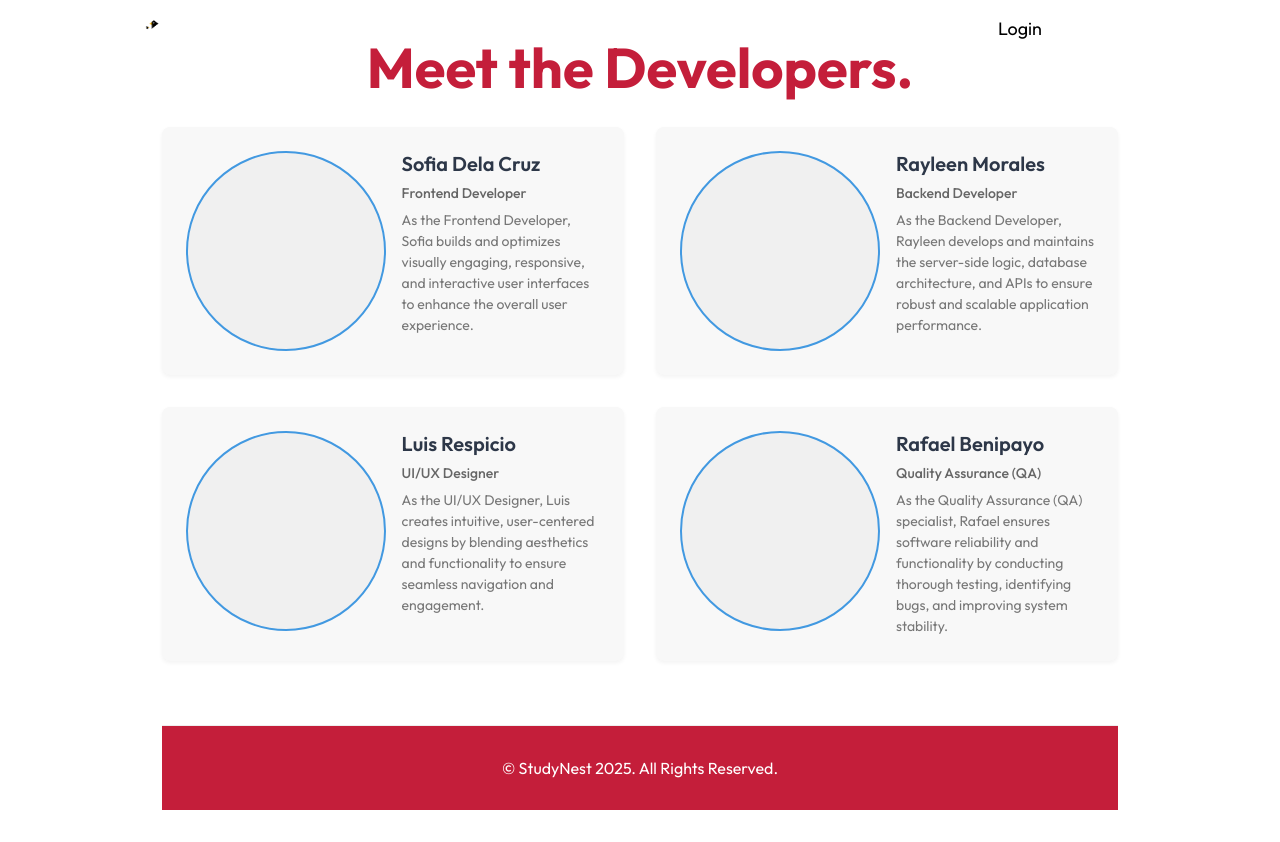
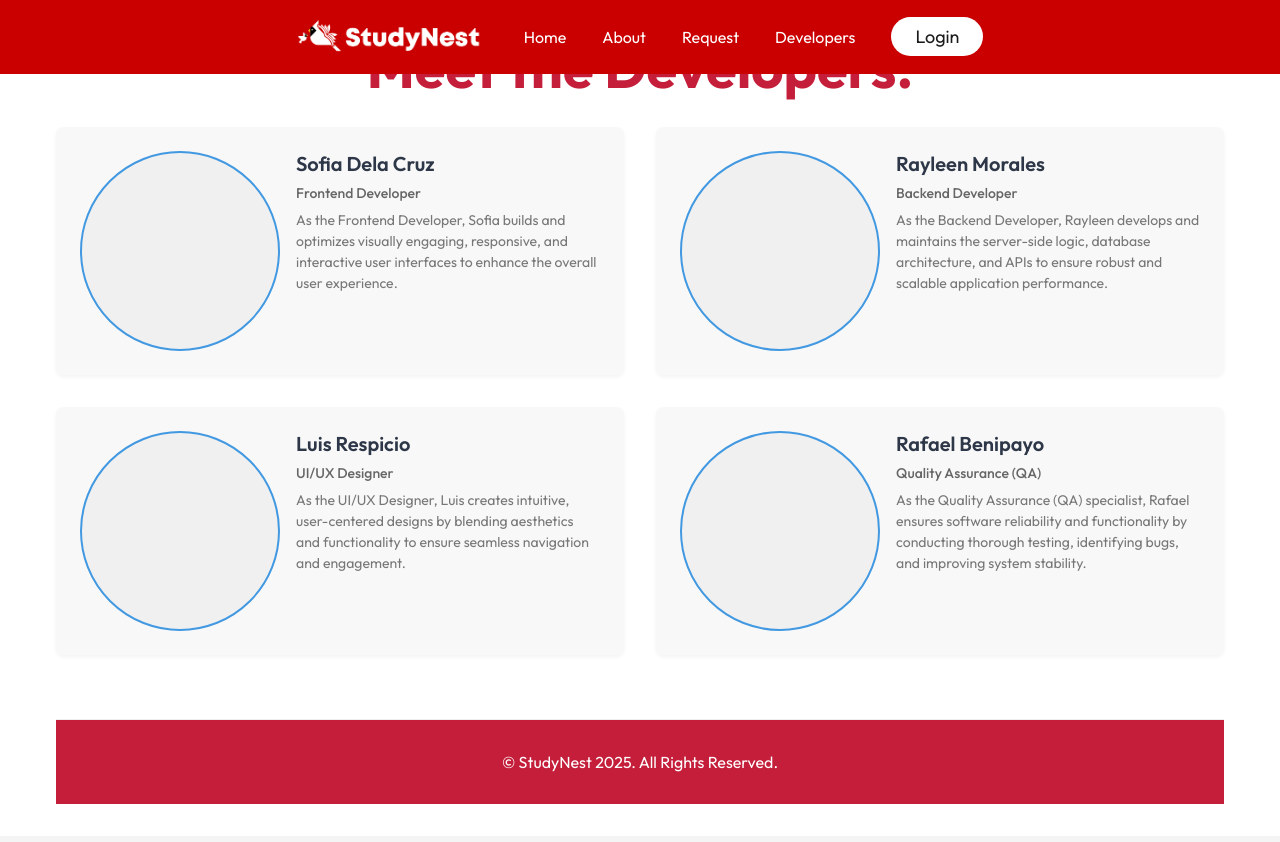
Before and after one commit to wish9-mu/StudyNestWebsite, a React (Vite) app in the folder StudyNest/: page /developers in a window 1280 px wide. Built offline with nearby package versions, Linux system fonts and the light colour scheme.

Commit message:
Fixed Responsiveness of Nav. Tried to fix the Hero part

```diff
--- a/StudyNest/src/App.jsx
+++ b/StudyNest/src/App.jsx
@@ -1,10 +1,8 @@
 import React from "react";
 import { BrowserRouter as Router, Routes, Route } from "react-router-dom";
-import Navbar from "./Components/Navbar/Navbar";
 import Hero from "./Components/Hero/Hero";
 import About from "./Components/About/About";
 import Title from "./Components/Title/Title";
-import Video from "./Components/Video/Video";
 import Request from "./Components/Request/Request";
 import Login from "./Components/Login/Login";
 import Register from "./Components/Register/Register";
@@ -13,18 +11,19 @@ import TutorProfile from "./Components/Tutor Profile/TutorProfile";
 import TutorHome from "./Components/Tutor Home/TutorHome";
 import AdminHome from "./Components/Admin Home/AdminHome";
 import TuteeHome from "./Components/Tutee Home/TuteeHome";
+import Nav from "./Components/Nav/Nav";
 
 const App = () => {
   const HomePage = () => (
     <>
       <Hero />
-      <div className="container">
+
+      <div>
         <Title
           subTitle="Takot Bumagsak?"
           title="Oras mo na para humanap ng Tutor!"
         />
         <About />
-        <Video />
         <Register />
         <TutorProfile />
       </div>
@@ -34,7 +33,8 @@ const App = () => {
   return (
     <Router>
       <div>
-        <Navbar />
+        <Nav />
+
         <Routes>
           <Route path="/" element={<HomePage />} />
           <Route path="/about" element={<About />} />
--- a/StudyNest/src/Components/Hero/Hero.css
+++ b/StudyNest/src/Components/Hero/Hero.css
@@ -1,29 +1,79 @@
-.hero{
-    width:100%;
+.hero {
+    width: 100%;
     min-height: 100vh;
-    background: linear-gradient(rgba(196, 0, 0, 0.63),rgba(128, 0, 0, 0.774)),url('../../assets/hero.jpg');
+    background: linear-gradient(rgba(255, 0, 0, 0.63), rgba(199, 0, 0, 0.774)), url('../../assets/MapuaHeroCover.png');
     background-size: cover;
     background-position: center;
+    background-blend-mode: multiply;
     color: white;
     display: flex;
     align-items: center;
     justify-content: center;
+    padding: 40px 16px; /* Adjusted padding */
 }
 
-.hero-text{
+.hero-text {
     text-align: center;
     max-width: 800px;
+    display: flex;
+    flex-direction: column;
+    align-items: center;
 }
 
-.hero-text h1{
-    font-size: 60px;
-    font-weight: 600;
-    color:rgb(255, 238, 0)
+.hero-text h1 {
+    font-size: 4rem; /* Adjusted font size */
+    font-weight: 800; /* Adjusted font weight */
+    color: white;
+    line-height: 1.2;
+    margin-bottom: 16px;
 }
 
-.hero-text p{
-    font-size: 20px;
-    margin: 10px auto;
-    line-height: 1.4;
+.hero-text h1 span {
+    color: rgb(255, 238, 0); /* Yellow color for specific text */
+}
+
+.hero-text p {
+    font-size: 1.25rem; /* Adjusted font size */
+    color: rgba(255, 255, 255, 0.9); /* Light gray text */
+    margin: 16px auto;
+    line-height: 1.6;
+    max-width: 600px;
+}
+
+.hero-buttons {
+    display: flex;
+    gap: 16px; /* Space between buttons */
+    margin-top: 24px;
+    flex-wrap: wrap;
+    justify-content: center;
+}
+
+.btn {
+    background: white;
+    color: #212121;
+    padding: 12px 24px;
+    font-size: 1rem;
+    border-radius: 30px;
+    cursor: pointer;
+    border: 0;
+    outline: 0;
+    display: inline-flex;
+    align-items: center;
+    justify-content: center;
     text-align: center;
+    white-space: nowrap;
+    transition: background 0.3s ease;
 }
+
+.btn:hover {
+    background: #ffee00;
+}
+
+.btn-secondary {
+    background: rgba(255, 255, 255, 0.25);
+    color: white;
+}
+
+.btn-secondary:hover {
+    background: rgba(255, 255, 255, 0.3);
+}
--- a/StudyNest/src/Components/Hero/Hero.jsx
+++ b/StudyNest/src/Components/Hero/Hero.jsx
@@ -6,10 +6,13 @@ const Hero = () => {
   return (
     <div className="hero container">
       <div className="hero-text">
-        <h1>Mapuan kami!</h1>
-        <p>Hindi mahalaga ang magwagi; ang mahalaga ikaw ay nakibahagi!</p>
+        <h1>Your Study Partner.</h1>
         <p>
-          Sa panahong ito, may dalawa kang pagpipilian: ang manalo o ang matuto.
+          StudyNest is a student-led tutoring platform exclusively for Mapúans,
+          connecting knowledgeable upper-year students with those seeking
+          academic support. Whether you're struggling with Calculus, Physics, or
+          Engineering subjects, find a qualified peer tutor who's been in your
+          shoes.
         </p>
         <Link to="/request" className="nav-links">
           <button className="btn">Find a Tutor</button>
@@ -20,27 +23,3 @@ const Hero = () => {
 };
 
 export default Hero;
-
-// import React from "react";
-// import "./Hero.css";
-// import heroVideo from "../../assets/LABHAHA.mp4";
-
-// const Hero = () => {
-//   return (
-//     <div className="hero-container">
-//       <video autoPlay loop muted playsInline className="hero-video">
-//         <source src="../../assets/LABHAHA.mp4" type="video/mp4" />
-//       </video>
-//       <div className="hero-text">
-//         <h1>Mapuan kami!</h1>
-//         <p>Hindi mahalaga ang magwagi; ang mahalaga ikaw ay nakibahagi!</p>
-//         <p>
-//           Sa panahong ito, may dalawa kang pagpipilian: ang manalo o ang matuto.
-//         </p>
-//         <button className="btn">Find a Tutor</button>
-//       </div>
-//     </div>
-//   );
-// };
-
-// export default Hero;
--- /dev/null
+++ b/StudyNest/src/Components/Nav/Nav.css
@@ -0,0 +1,96 @@
+.nav {
+    width: 100%;
+    background-color: #ca0000;
+    padding: 1rem 0;
+    transition: background-color 0.3s ease;
+  }
+
+  .nav-colored {
+    background-color: #ca0000;
+  }
+
+  .container {
+    max-width: 1200px;
+    margin: 0 auto;
+    padding: 0 1rem;
+  }
+
+  .wrapper {
+    display: flex;
+    justify-content: space-between;
+    align-items: center;
+  }
+
+  .left-section {
+    display: flex;
+    align-items: center;
+    gap: 2rem;
+  }
+
+  .logo {
+    height: 40px;
+    width: auto;
+  }
+
+  .nav-list {
+    display: flex;
+    gap: 1rem;
+    list-style: none;
+    margin: 0;
+    padding: 0;
+  }
+
+  .nav-link {
+    text-decoration: none;
+    color: #fff;
+  }
+
+  .btnlog {
+    text-decoration: none;
+    color: #1b1b1b;
+    padding: 0.5rem 1.5rem;
+    background-color: rgba(255, 255, 255);
+    border-radius: 25px;
+    transition: all 0.3s ease;
+  }
+
+  .btnlog:hover {
+    background-color: rgb(255, 238, 0)
+  }
+
+  .mobile-menu-button {
+    display: none;
+    background: none;
+    border: none;
+    cursor: pointer;
+    color: #fff;
+  }
+
+  .mobile-menu {
+    display: none;
+  }
+
+  .mobile-link {
+    text-decoration: none;
+    color: #fff;
+    font-size: 1.1rem;
+  }
+
+  /* Media Queries */
+  @media (max-width: 768px) {
+    .nav-list {
+      display: none;
+    }
+
+    .mobile-menu-button {
+      display: block;
+    }
+
+    .mobile-menu {
+      display: flex;
+      flex-direction: column;
+      gap: 1rem;
+      padding: 1rem;
+      background-color: #ca0000;
+    }
+  }
--- /dev/null
+++ b/StudyNest/src/Components/Nav/Nav.jsx
@@ -0,0 +1,93 @@
+import React, { useState, useEffect } from "react";
+import { Link } from "react-router-dom";
+import { Menu, X } from "lucide-react";
+import "./Nav.css";
+import logo from "../../assets/SNHome.png";
+
+const Nav = () => {
+  const [isOpen, setIsOpen] = useState(false);
+  const [navBackground, setNavBackground] = useState(false);
+
+  useEffect(() => {
+    const handleScroll = () => {
+      const titleSection = document.querySelector(".title");
+      if (titleSection) {
+        const titlePosition = titleSection.getBoundingClientRect().top;
+        setNavBackground(titlePosition <= 0);
+      }
+    };
+
+    window.addEventListener("scroll", handleScroll);
+    return () => window.removeEventListener("scroll", handleScroll);
+  }, []);
+
+  return (
+    <nav className={`nav ${navBackground ? "nav-colored" : ""}`}>
+      <div className="container">
+        <div className="wrapper">
+          <div className="left-section">
+            <Link to="/">
+              <img src={logo} alt="Logo" className="logo" />
+            </Link>
+            <ul className="nav-list">
+              <li>
+                <Link to="/" className="nav-link">
+                  Home
+                </Link>
+              </li>
+              <li>
+                <Link to="/about" className="nav-link">
+                  About
+                </Link>
+              </li>
+              <li>
+                <Link to="/request" className="nav-link">
+                  Request
+                </Link>
+              </li>
+              <li>
+                <Link to="/developers" className="nav-link">
+                  Developers
+                </Link>
+              </li>
+              <li>
+                <Link to="/login" className="btnlog">
+                  Login
+                </Link>
+              </li>
+            </ul>
+          </div>
+
+          <button
+            onClick={() => setIsOpen(!isOpen)}
+            className="mobile-menu-button"
+          >
+            {isOpen ? <X size={24} /> : <Menu size={24} />}
+          </button>
+        </div>
+
+        {isOpen && (
+          <div className="mobile-menu">
+            <Link to="/" className="mobile-link">
+              Home
+            </Link>
+            <Link to="/about" className="mobile-link">
+              About
+            </Link>
+            <Link to="/request" className="mobile-link">
+              Request
+            </Link>
+            <Link to="/developers" className="mobile-link">
+              Developers
+            </Link>
+            <Link to="/login" className="mobile-link">
+              Login
+            </Link>
+          </div>
+        )}
+      </div>
+    </nav>
+  );
+};
+
+export default Nav;
--- a/StudyNest/src/Components/Video/Video.jsx
+++ b/StudyNest/src/Components/Video/Video.jsx
@@ -1,18 +1,18 @@
-import React from "react";
-import "./Video.css";
+// import React from "react";
+// import "./Video.css";
 
-const Video = ({ videoId }) => {
-  return (
-    <div className="youtube-container">
-      <iframe
-        src={`https://www.youtube.com/embed/bD9whtdq7dw?si=h8xEA-_6rGWKJ73r&start=5&autoplay=0&controls=0`}
-        title="YouTube video"
-        frameBorder="0"
-        allow="accelerometer; autoplay; clipboard-write; encrypted-media; gyroscope; picture-in-picture"
-        allowFullScreen
-      ></iframe>
-    </div>
-  );
-};
+// const Video = ({ videoId }) => {
+//   return (
+//     <div className="youtube-container">
+//       <iframe
+//         src={`https://www.youtube.com/embed/bD9whtdq7dw?si=h8xEA-_6rGWKJ73r&start=5&autoplay=0&controls=0`}
+//         title="YouTube video"
+//         frameBorder="0"
+//         allow="accelerometer; autoplay; clipboard-write; encrypted-media; gyroscope; picture-in-picture"
+//         allowFullScreen
+//       ></iframe>
+//     </div>
+//   );
+// };
 
-export default Video;
+// export default Video;
--- a/StudyNest/src/Components/VideoBackground/VideoBackground.css
+++ b/StudyNest/src/Components/VideoBackground/VideoBackground.css
@@ -43,12 +43,14 @@
   }
 
   .text-container h2 {
+    color: white;
     font-size: 4rem;
     margin-bottom: 1rem;
     text-shadow: 2px 2px 4px rgba(0, 0, 0, 0.5);
   }
 
   .text-container .subtitle {
+    color: white;
     font-size: 1.8rem;
     margin-bottom: 2rem;
     text-shadow: 2px 2px 4px rgba(0, 0, 0, 0.5);
@@ -57,7 +59,7 @@
   .action-btn {
     padding: 1rem 2.5rem;
     font-size: 1.2rem;
-    background-color: #ff4d4d;
+    background-color: rgba(255, 0, 0, 0.63);
     color: white;
     border: none;
     border-radius: 25px;
--- a/StudyNest/src/index.css
+++ b/StudyNest/src/index.css
@@ -21,6 +21,18 @@ a{
 .container{
   padding-left: 10%;
   padding-right: 10%;
+}
+
+.container-fluid {
+  width: 100%;
+  padding: 0;
+  margin: 0;
+}
+
+.nav-container {
+  width: 100%;
+  padding-left: 5%;
+  padding-right: 5%;
 }
 
 .nav-links{
--- a/package.json
+++ b/package.json
@@ -1,5 +1,6 @@
 {
   "dependencies": {
+    "lucide-react": "^0.475.0",
     "react-router-dom": "^7.1.5"
   }
 }
```
Also changed, not shown: 2 other files (tests, documents, lock files or other folders).
